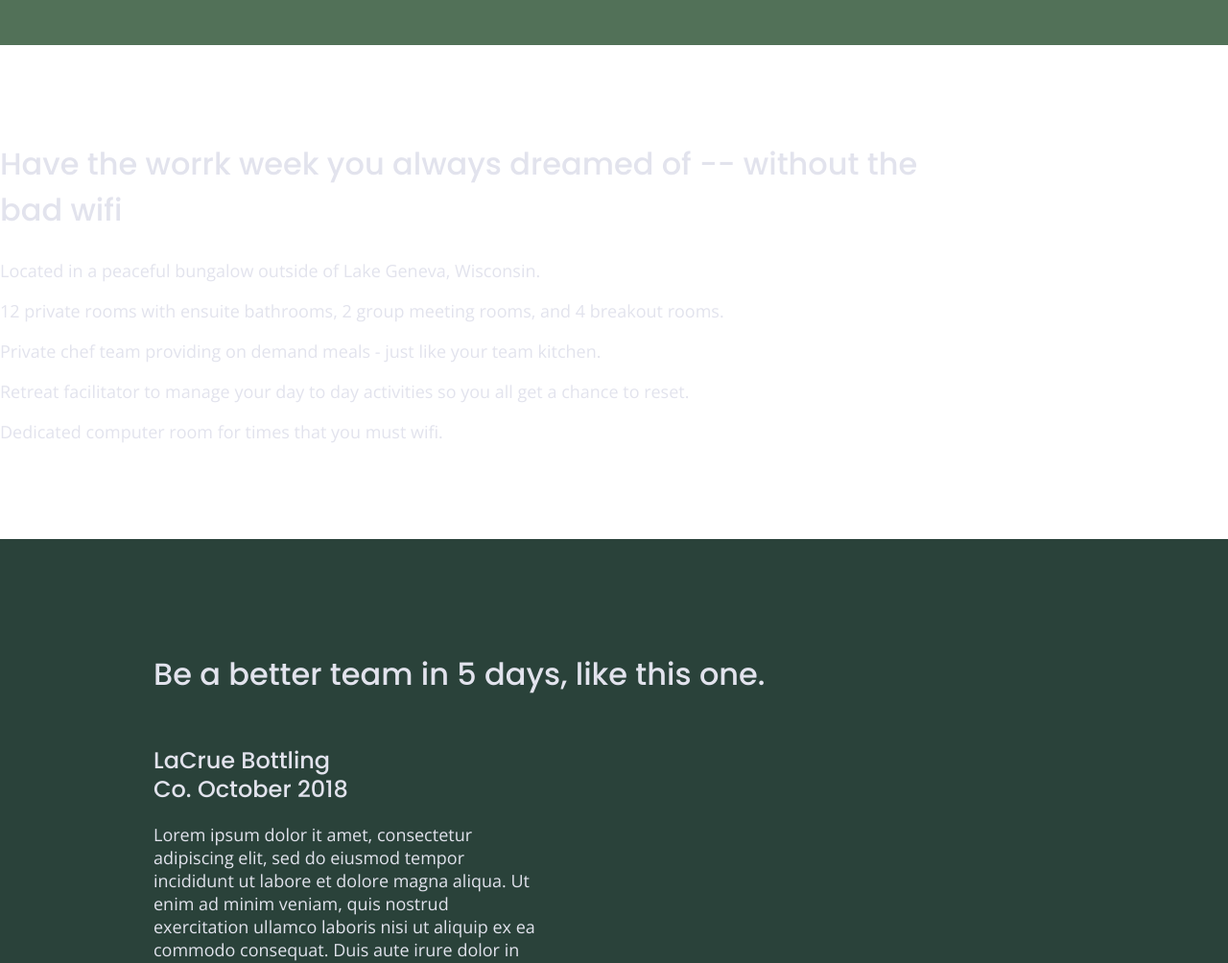
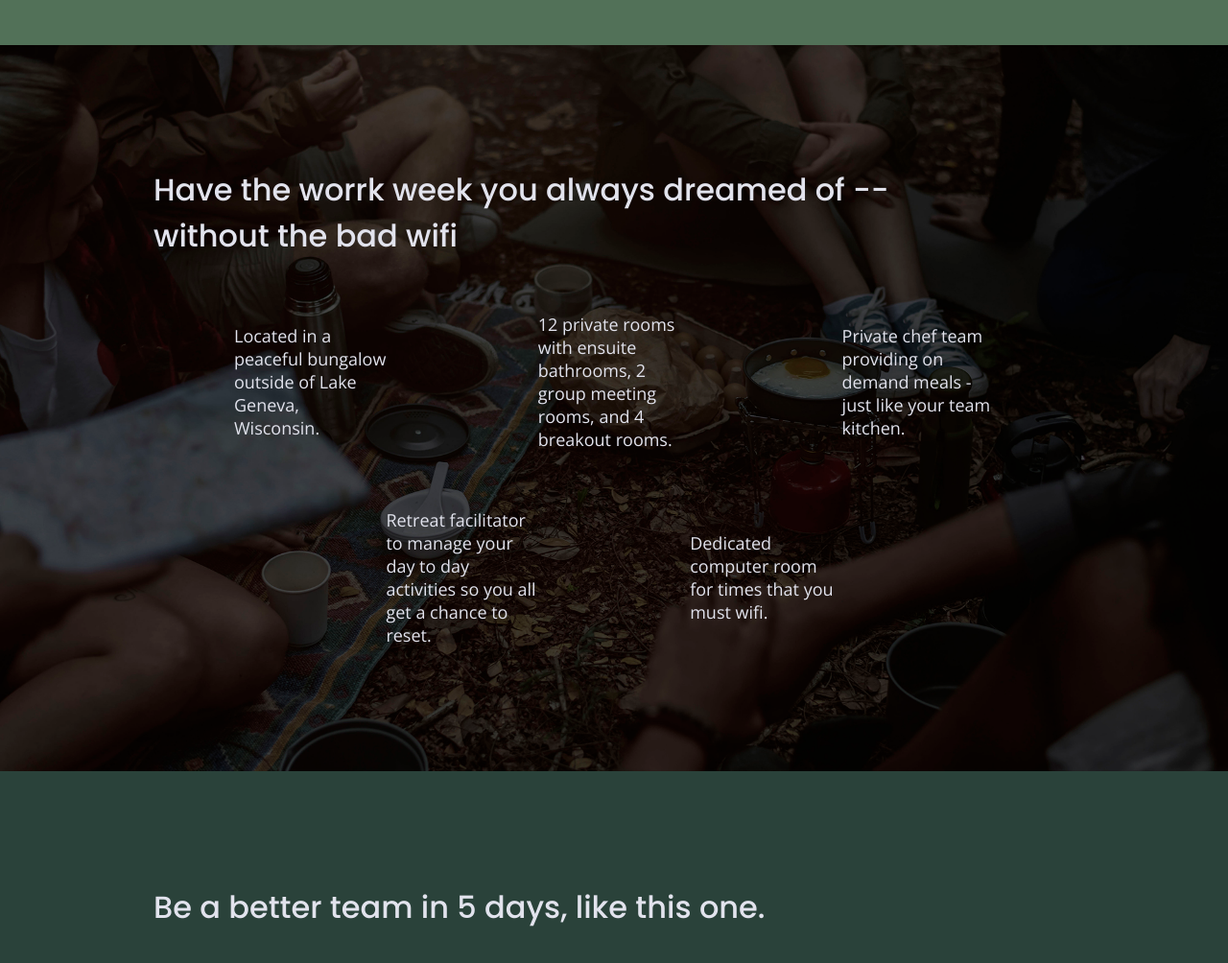
Before and after one commit to Shannon-Abbs/unplugged-site, a website built with Parcel: page index.html in a window 1280 px wide. Shown: the part 799-1803 px from the top of the page at 96% size. Built offline with nearby package versions, Linux system fonts and the light colour scheme.

Commit message:
Features photo works after changed to section class

```diff
--- a/index.html
+++ b/index.html
@@ -87,7 +87,7 @@
       </div>
     </aside> <!--Aside ends here-->
 
-    <section id="features">
+    <section class="features">
       <div class="content-wrapper">
         <h2> Have the worrk week you always dreamed of -- without the bad wifi</h2>
 
```
